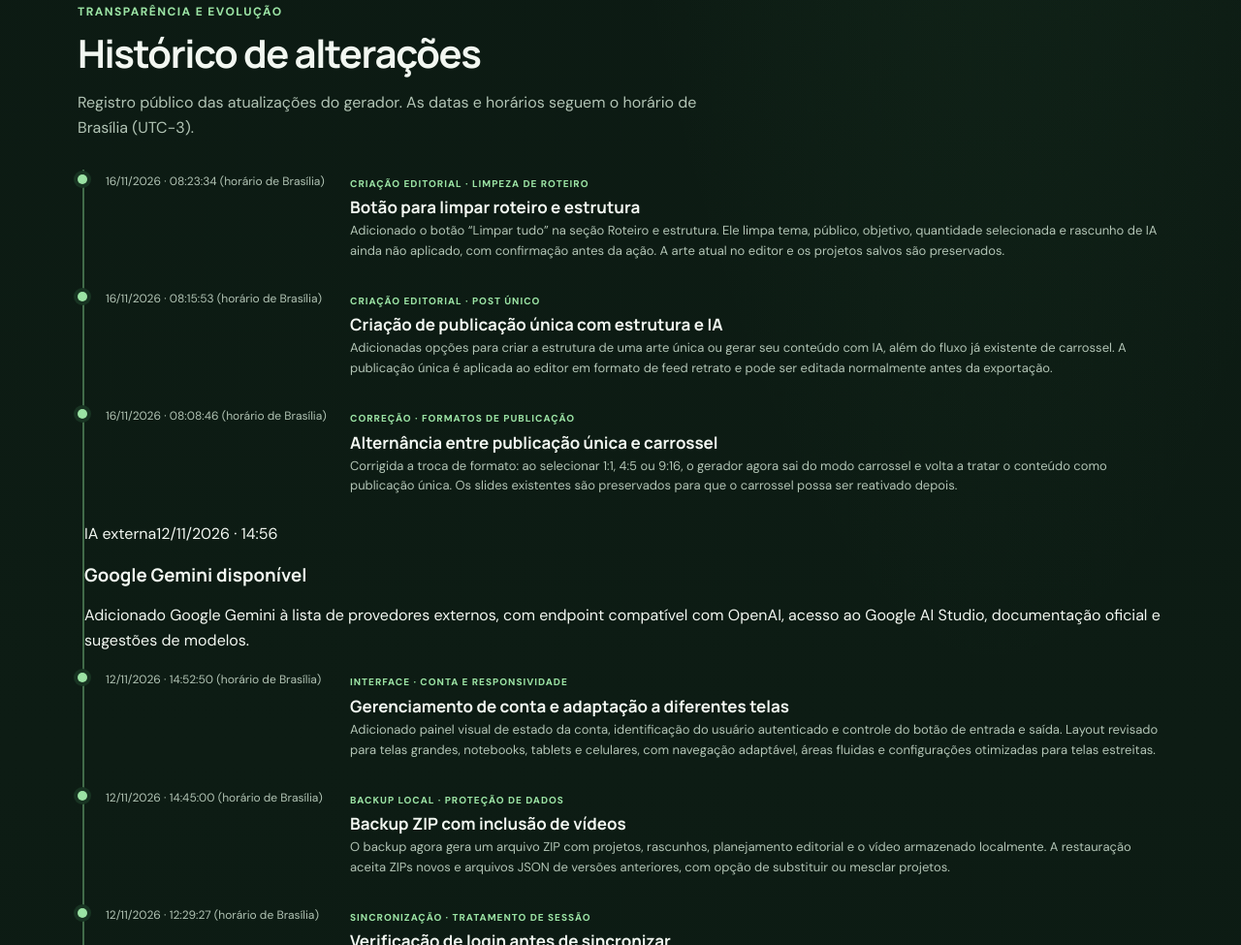
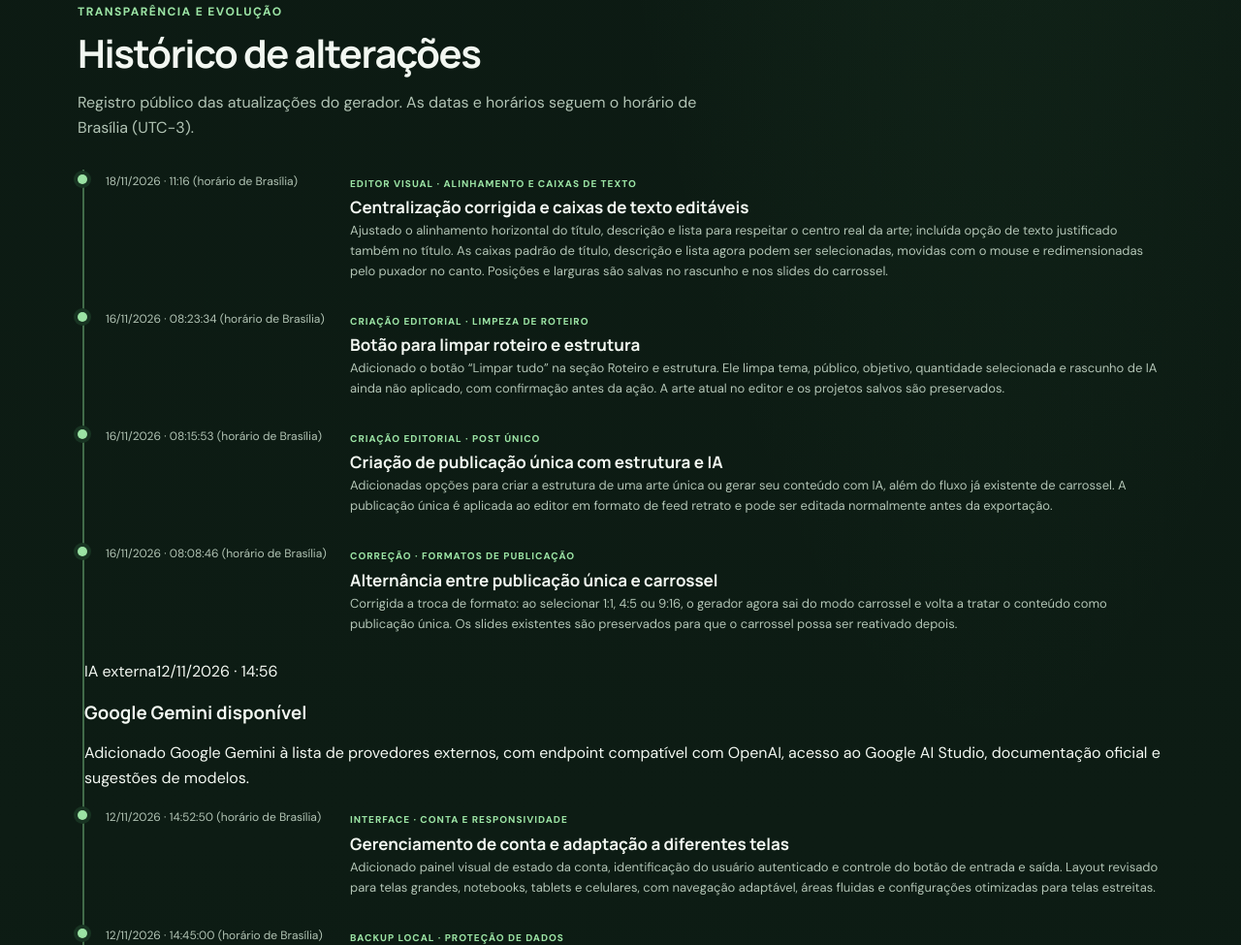
Before and after one commit to mpjbiologo/gerador-postagens-mpjnutri, a plain HTML site: page index.html in a window 1280 px wide. Shown: the part 2178-3153 px from the top of the page at 97% size. Drawn offline with Linux system fonts and the light colour scheme.

Commit message:
Registra ajustes de alinhamento e caixas editáveis

```diff
--- a/index.html
+++ b/index.html
@@ -75,6 +75,7 @@ header{height:76px;display:flex;align-items:center;justify-content:space-between
 <section class="section" id="historico">
  <div class="section-head"><div class="kicker">Transparência e evolução</div><h2>Histórico de alterações</h2><p class="section-intro">Registro público das atualizações do gerador. As datas e horários seguem o horário de Brasília (UTC−3).</p></div>
  <div class="changelog-list">
+  <article class="changelog-entry"><time datetime="2026-11-18T11:16:00-03:00">18/11/2026 · 11:16 (horário de Brasília)</time><div><span class="changelog-version">Editor visual · Alinhamento e caixas de texto</span><h3>Centralização corrigida e caixas de texto editáveis</h3><p>Ajustado o alinhamento horizontal do título, descrição e lista para respeitar o centro real da arte; incluída opção de texto justificado também no título. As caixas padrão de título, descrição e lista agora podem ser selecionadas, movidas com o mouse e redimensionadas pelo puxador no canto. Posições e larguras são salvas no rascunho e nos slides do carrossel.</p></div></article>
   <article class="changelog-entry"><time datetime="2026-11-16T08:23:34-03:00">16/11/2026 · 08:23:34 (horário de Brasília)</time><div><span class="changelog-version">Criação editorial · Limpeza de roteiro</span><h3>Botão para limpar roteiro e estrutura</h3><p>Adicionado o botão “Limpar tudo” na seção Roteiro e estrutura. Ele limpa tema, público, objetivo, quantidade selecionada e rascunho de IA ainda não aplicado, com confirmação antes da ação. A arte atual no editor e os projetos salvos são preservados.</p></div></article>
   <article class="changelog-entry"><time datetime="2026-11-16T08:15:53-03:00">16/11/2026 · 08:15:53 (horário de Brasília)</time><div><span class="changelog-version">Criação editorial · Post único</span><h3>Criação de publicação única com estrutura e IA</h3><p>Adicionadas opções para criar a estrutura de uma arte única ou gerar seu conteúdo com IA, além do fluxo já existente de carrossel. A publicação única é aplicada ao editor em formato de feed retrato e pode ser editada normalmente antes da exportação.</p></div></article>
 <article class="changelog-entry"><time datetime="2026-11-16T08:08:46-03:00">16/11/2026 · 08:08:46 (horário de Brasília)</time><div><span class="changelog-version">Correção · Formatos de publicação</span><h3>Alternância entre publicação única e carrossel</h3><p>Corrigida a troca de formato: ao selecionar 1:1, 4:5 ou 9:16, o gerador agora sai do modo carrossel e volta a tratar o conteúdo como publicação única. Os slides existentes são preservados para que o carrossel possa ser reativado depois.</p></div></article>
```
